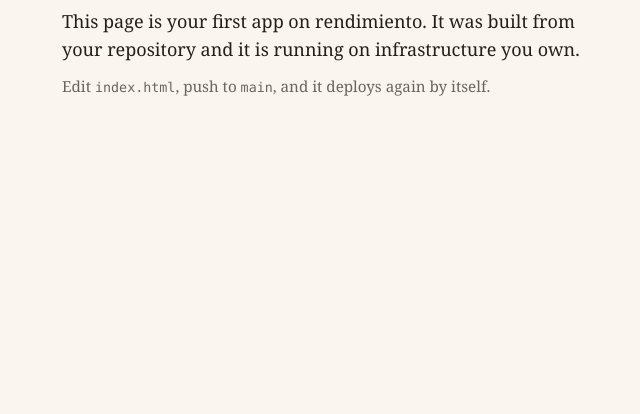
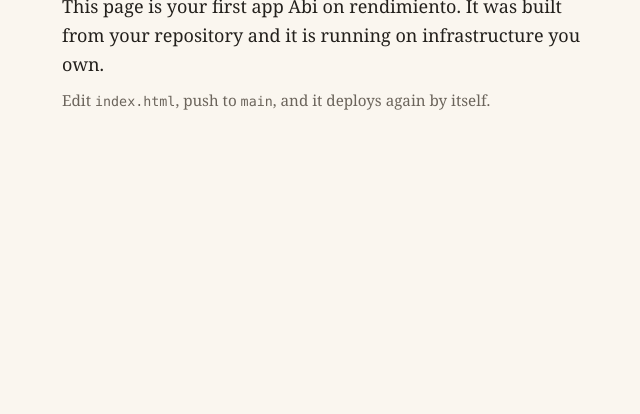
Before and after one commit to 2rjwg5jhzp-svg/hola, a plain HTML site: page index.html in a window 1280 px wide. Shown: the part 386-800 px from the top of the page, without its empty margins (306-946 px from the left). Drawn offline with Linux system fonts and the light colour scheme.

Commit message:
Update index.html

```diff
--- a/index.html
+++ b/index.html
@@ -20,7 +20,7 @@
 <main>
   <!-- Change this line, push, and watch rendimiento deploy it. -->
   <h1>¡Hola!</h1>
-  <p>This page is your first app on rendimiento. It was built from your repository and it is running on infrastructure you own.</p>
+  <p>This page is your first app Abi on rendimiento. It was built from your repository and it is running on infrastructure you own.</p>
   <p class="tenue">Edit <code>index.html</code>, push to <code>main</code>, and it deploys again by itself.</p>
 </main>
 </body>
```
